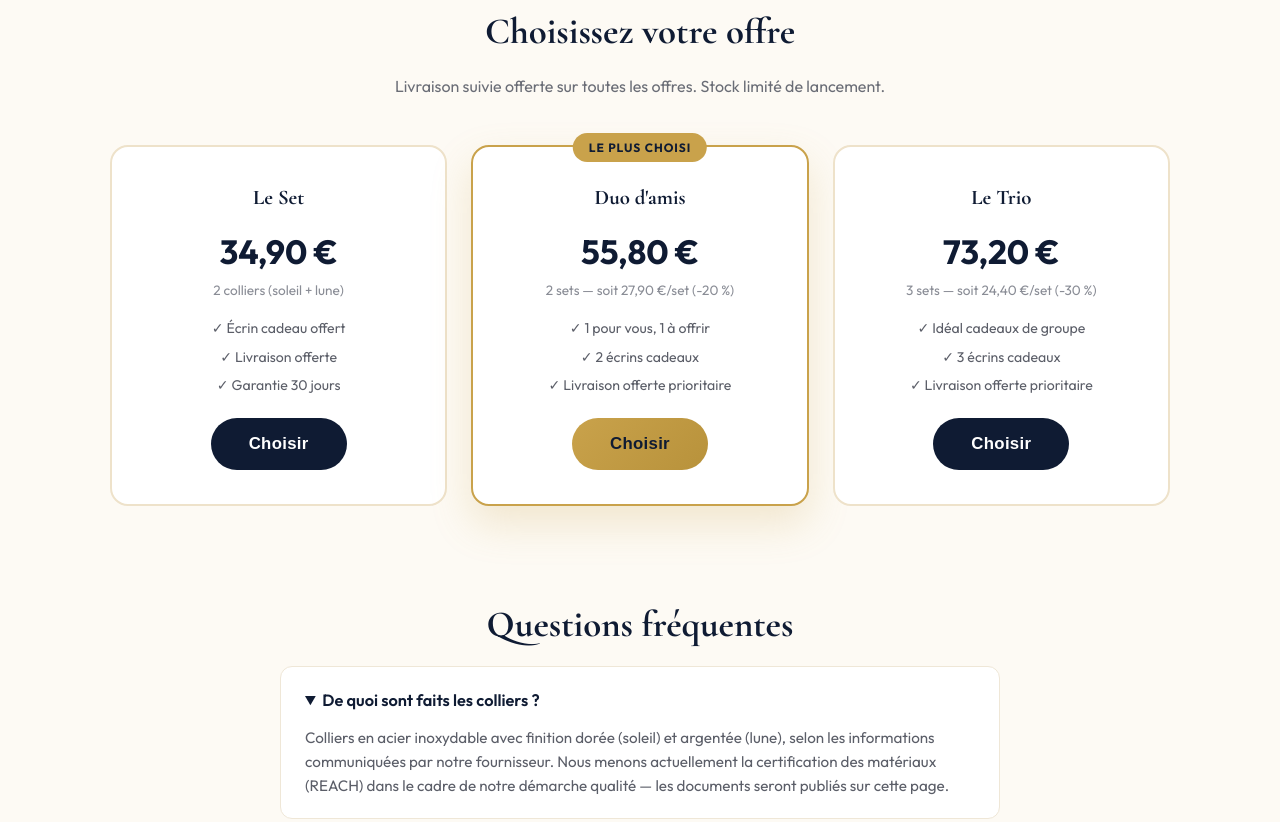
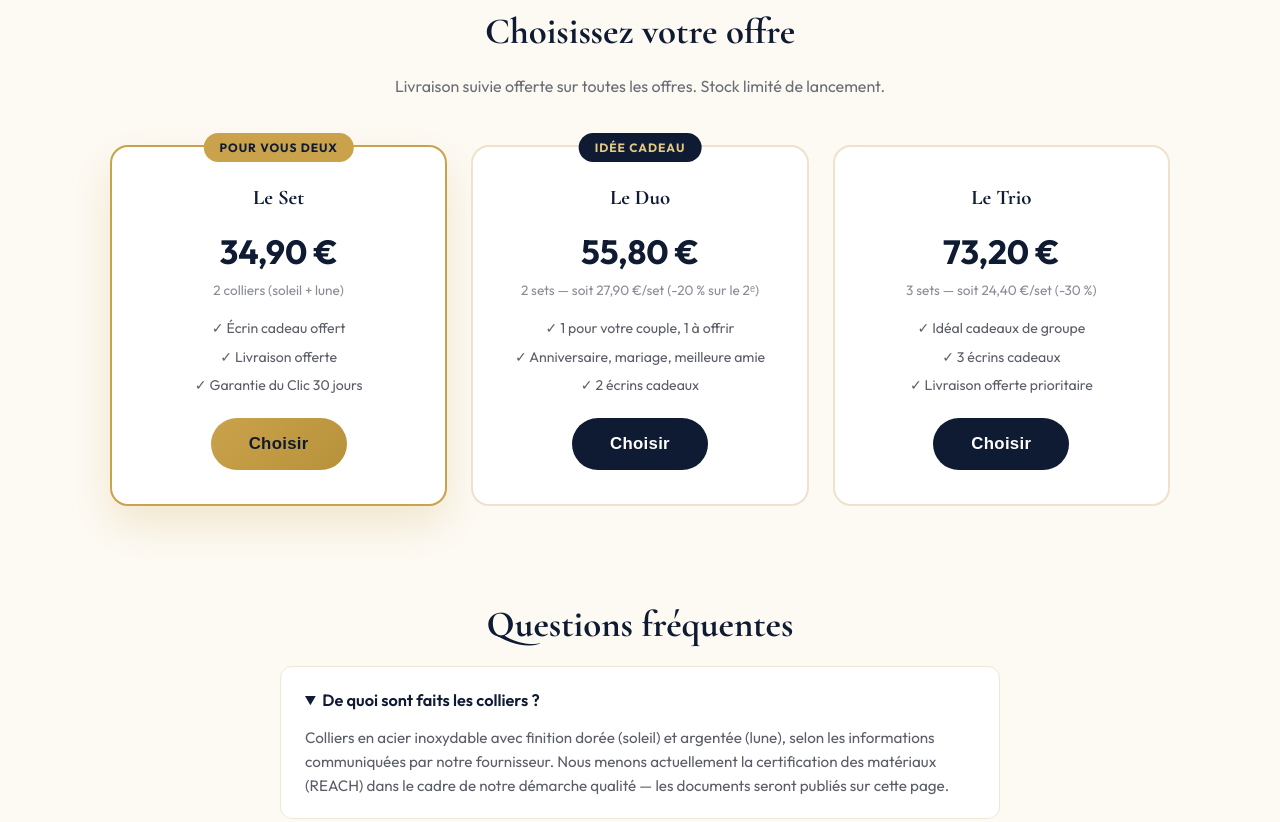
Before and after one commit to Hamaney92/solune-store, a website: page docs/index.html in a window 1280 px wide. Shown: the part 3118-3940 px from the top of the page. Drawn offline with nearby package versions, Linux system fonts and the light colour scheme.

Commit message:
Add files via upload

```diff
--- a/docs/index.html
+++ b/docs/index.html
@@ -251,16 +251,17 @@ footer a:hover{color:var(--gold-2)}
     <h2 class="sec-title">Choisissez votre offre</h2>
     <p class="sec-sub">Livraison suivie offerte sur toutes les offres. Stock limité de lancement.</p>
     <div class="offer-cards">
-      <div class="offer" data-offer="solo" onclick="pickOffer('solo')">
+      <div class="offer popular" data-offer="solo" onclick="pickOffer('solo')">
+        <div class="pop">POUR VOUS DEUX</div>
         <h3>Le Set</h3><div class="p">34,90 €</div><div class="per">2 colliers (soleil + lune)</div>
-        <ul><li>✓ Écrin cadeau offert</li><li>✓ Livraison offerte</li><li>✓ Garantie 30 jours</li></ul>
+        <ul><li>✓ Écrin cadeau offert</li><li>✓ Livraison offerte</li><li>✓ Garantie du Clic 30 jours</li></ul>
+        <button class="btn btn-gold" type="button">Choisir</button>
+      </div>
+      <div class="offer" data-offer="duo" onclick="pickOffer('duo')">
+        <div class="pop" style="background:var(--navy);color:var(--gold-2)">IDÉE CADEAU</div>
+        <h3>Le Duo</h3><div class="p">55,80 €</div><div class="per">2 sets — soit 27,90 €/set (-20 % sur le 2ᵉ)</div>
+        <ul><li>✓ 1 pour votre couple, 1 à offrir</li><li>✓ Anniversaire, mariage, meilleure amie</li><li>✓ 2 écrins cadeaux</li></ul>
         <button class="btn" type="button">Choisir</button>
-      </div>
-      <div class="offer popular" data-offer="duo" onclick="pickOffer('duo')">
-        <div class="pop">LE PLUS CHOISI</div>
-        <h3>Duo d'amis</h3><div class="p">55,80 €</div><div class="per">2 sets — soit 27,90 €/set (-20 %)</div>
-        <ul><li>✓ 1 pour vous, 1 à offrir</li><li>✓ 2 écrins cadeaux</li><li>✓ Livraison offerte prioritaire</li></ul>
-        <button class="btn btn-gold" type="button">Choisir</button>
       </div>
       <div class="offer" data-offer="trio" onclick="pickOffer('trio')">
         <h3>Le Trio</h3><div class="p">73,20 €</div><div class="per">3 sets — soit 24,40 €/set (-30 %)</div>
@@ -292,9 +293,9 @@ footer a:hover{color:var(--gold-2)}
           <div class="full">
             <label for="offer">Votre offre</label>
             <select id="offer" name="offer">
-              <option value="solo">Le Set — 2 colliers · 34,90 €</option>
-              <option value="duo" selected>Duo — 2 sets (-20 %) · 55,80 €</option>
-              <option value="trio">Trio — 3 sets (-30 %) · 73,20 €</option>
+              <option value="solo" selected>Le Set — 2 colliers (vous deux) · 34,90 €</option>
+              <option value="duo">Duo — 1 pour vous + 1 à offrir · 55,80 €</option>
+              <option value="trio">Trio — 3 sets à offrir · 73,20 €</option>
             </select>
           </div>
           <div><label for="name">Nom complet *</label><input id="name" name="name" required autocomplete="name"></div>
@@ -310,7 +311,7 @@ footer a:hover{color:var(--gold-2)}
           </div>
           <div><label for="phone">Téléphone (suivi SMS)</label><input id="phone" name="phone" autocomplete="tel"></div>
         </div>
-        <div class="total-line"><span>Total (livraison offerte)</span><span id="total">55,80 €</span></div>
+        <div class="total-line"><span>Total (livraison offerte)</span><span id="total">34,90 €</span></div>
         <button class="btn btn-gold" type="submit" style="width:100%" id="payBtn">Confirmer ma commande →</button>
         <div class="msg" id="msg"></div>
         <p class="secure">🔒 Données chiffrées (SSL) · Garantie du Clic : 30 jours, remboursé sans justification · bonjour@solune.shop</p>
```
